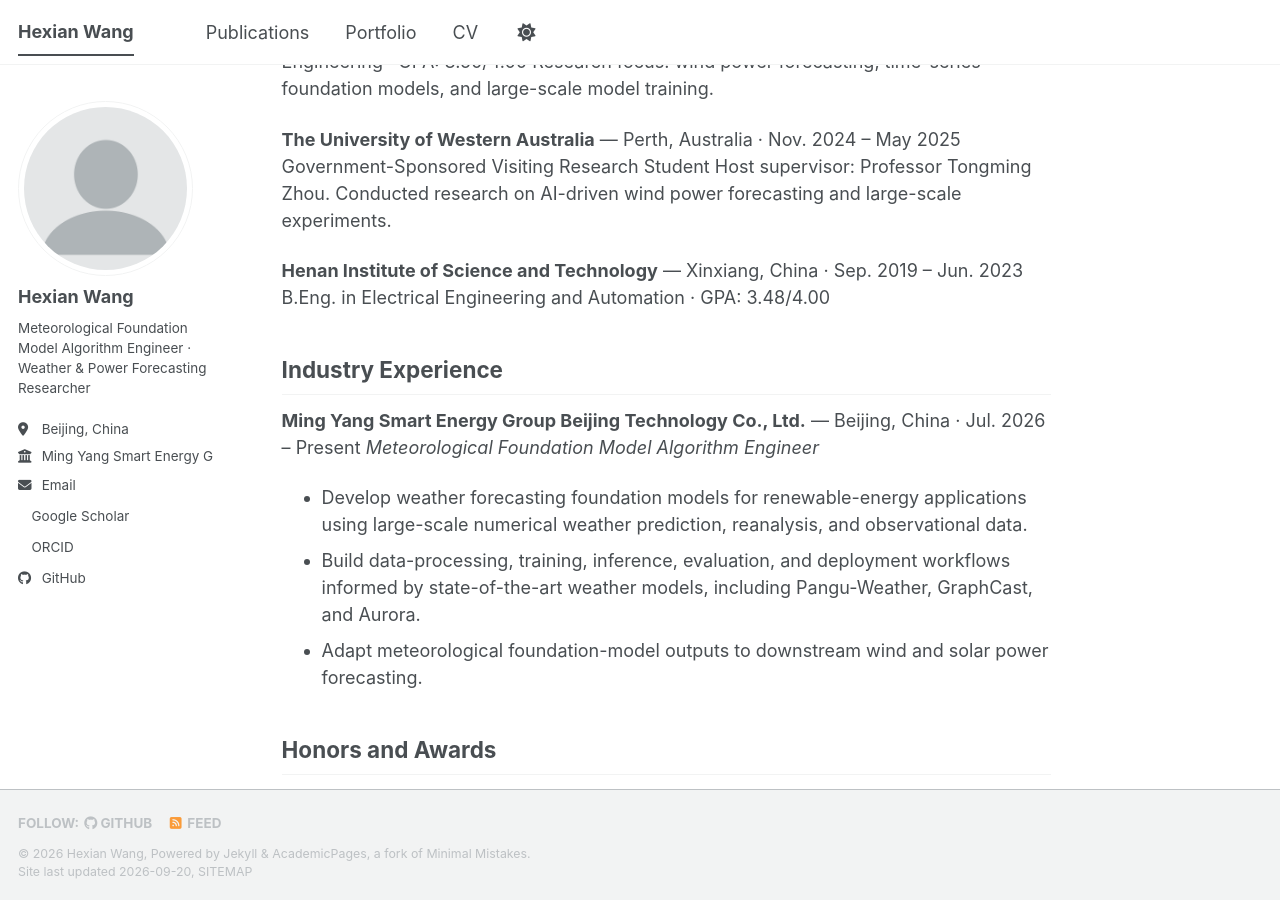
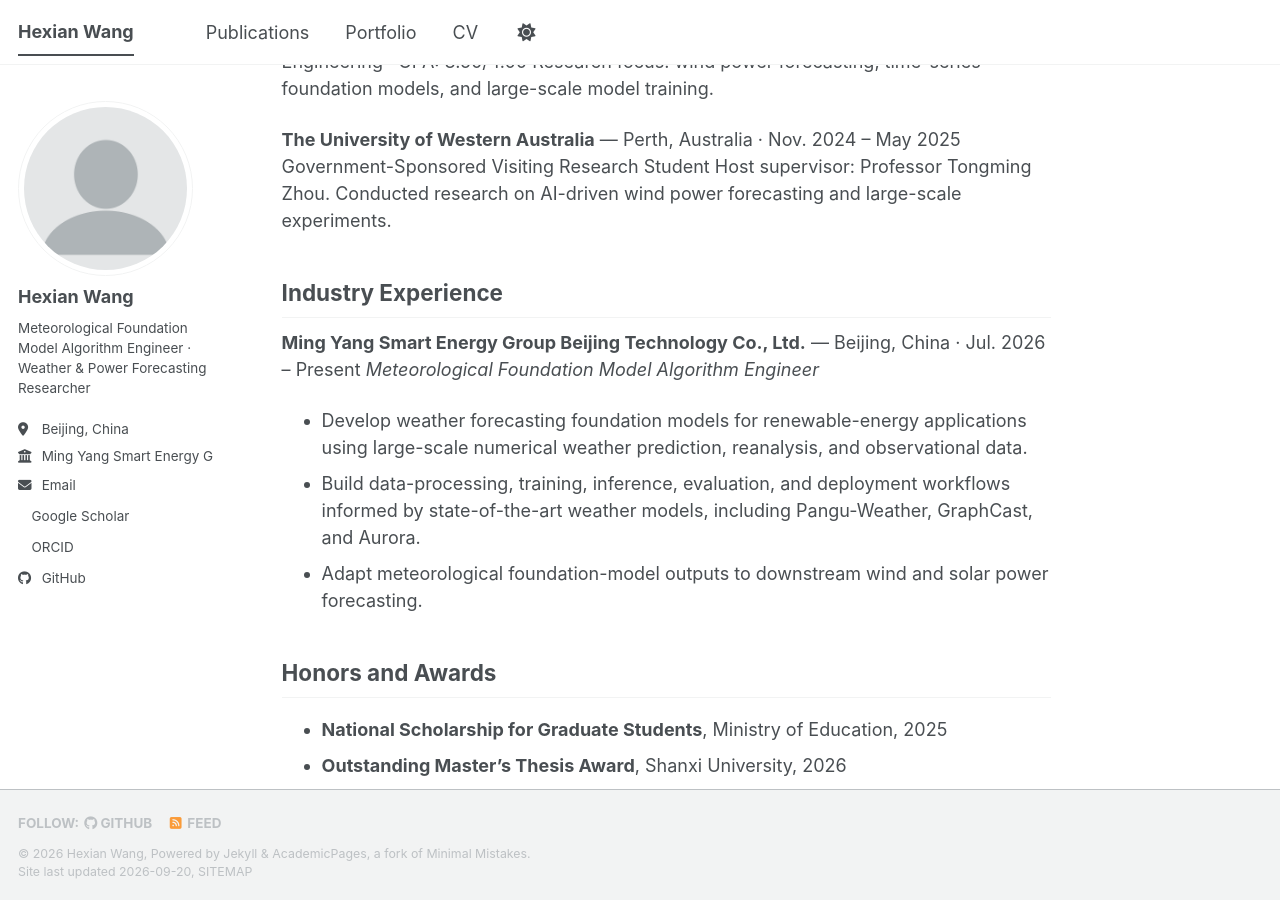
Before and after one commit to Hexian-2001/Hexian-2001.github.io, a Jekyll site: the page built from _pages/about.md, in a window 1280 px wide and 900 px high, scrolled down 793 px. Built offline with Jekyll 4.4.1, drawn with Linux system fonts in a browser that asks for light colours; a style sheet for code colours, icons or effects is not loaded.

Commit message:
Remove undergraduate education entry

```diff
--- a/_pages/about.md
+++ b/_pages/about.md
@@ -30,9 +30,6 @@ Research focus: wind power forecasting, time-series foundation models, and large
 Government-Sponsored Visiting Research Student
 Host supervisor: Professor Tongming Zhou. Conducted research on AI-driven wind power forecasting and large-scale experiments.
 
-**Henan Institute of Science and Technology** — Xinxiang, China · Sep. 2019 – Jun. 2023
-B.Eng. in Electrical Engineering and Automation · GPA: 3.48/4.00
-
 ## Industry Experience
 
 **Ming Yang Smart Energy Group Beijing Technology Co., Ltd.** — Beijing, China · Jul. 2026 – Present
```
Also changed, not shown: _pages/cv.md (+0 -2 lines).
